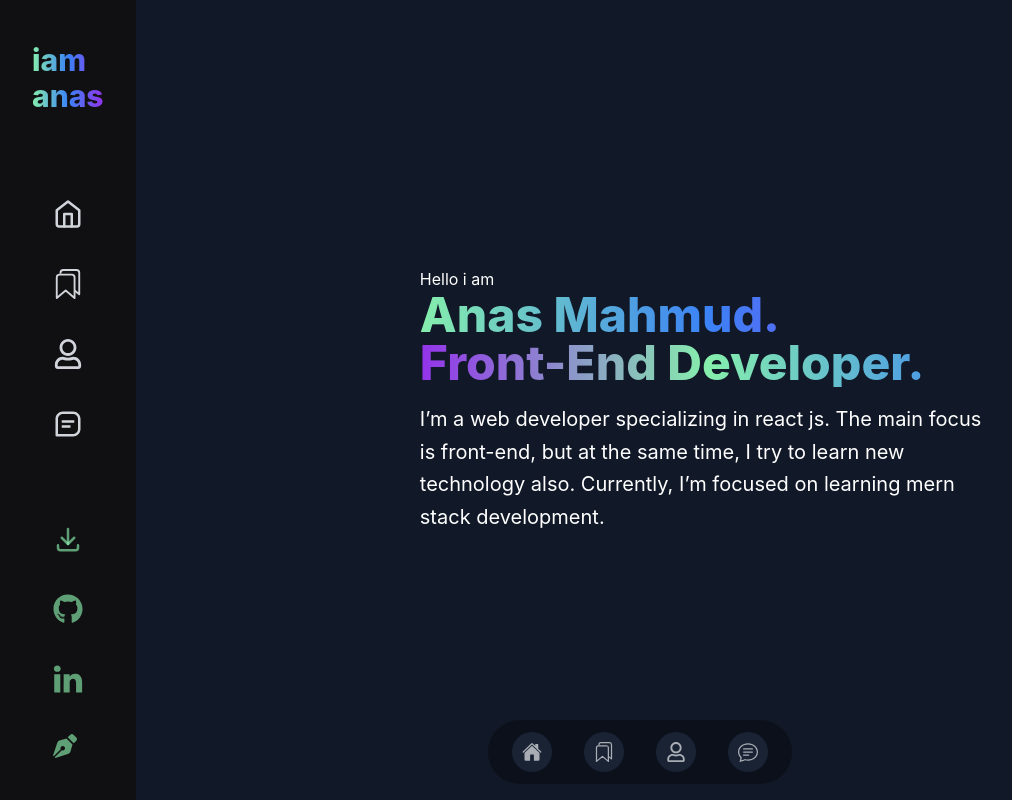
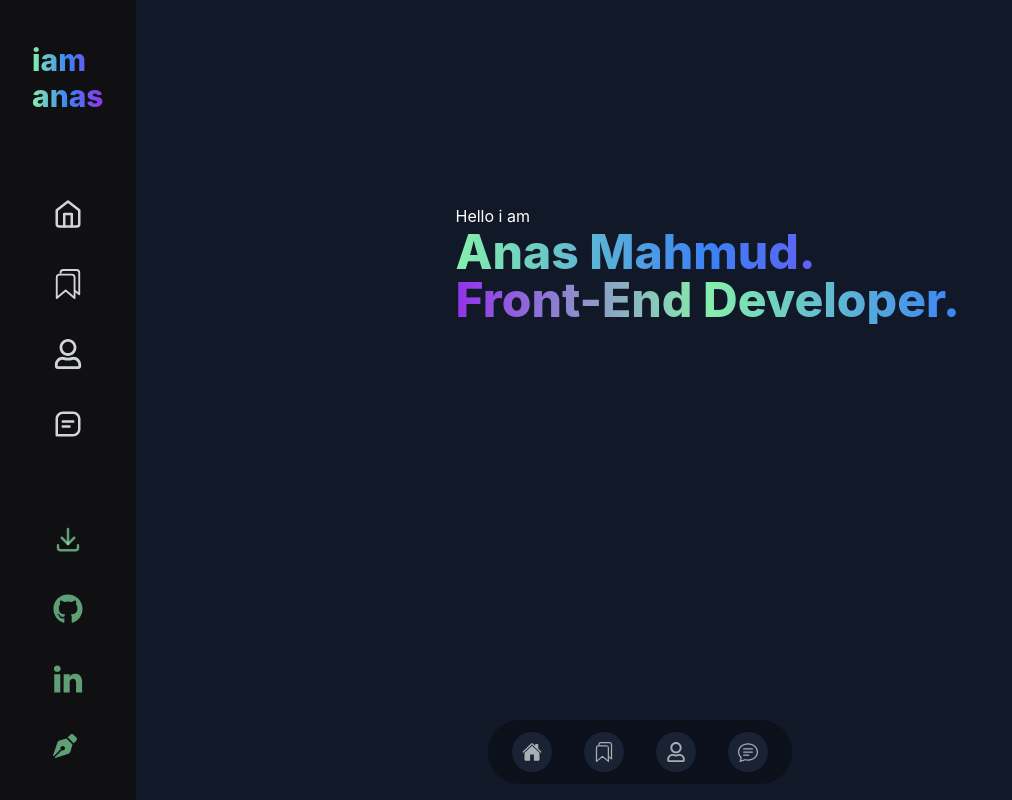
Before and after one commit to anas-mahmud/my-portfolio, a React (Create React App) app: page / in a window 1280 px wide. Shown: the top 800 px of the page, without its empty margins (0-1012 px from the left). Built offline with nearby package versions, Linux system fonts and the light colour scheme.

Commit message:
kicu hoy nai

```diff
--- a/src/App.css
+++ b/src/App.css
@@ -1,3 +1,3 @@
-.App {
+.app {
   background-color: #1A191D;
 }
--- a/src/App.js
+++ b/src/App.js
@@ -4,10 +4,8 @@ import router from './router/Route';
 
 function App() {
   return (
-    <div className="App">
-      <div className=''>
-        <RouterProvider router={router} />
-      </div>
+    <div className="app">
+      <RouterProvider router={router} />
     </div>
   );
 }
--- a/src/Layout/Main.js
+++ b/src/Layout/Main.js
@@ -5,12 +5,12 @@ import Navbar from './Navbar';
 
 const Main = () => {
     return (
-        <div className='flex flex-row-reverse'>
+        <div className='flex'>
+            <Navbar></Navbar>
             <div>
                 <Outlet></Outlet>
                 <MobileNav />
             </div>
-            <Navbar></Navbar>
         </div>
     );
 };
--- a/src/components/Home/Banner.js
+++ b/src/components/Home/Banner.js
@@ -4,18 +4,22 @@ const Banner = () => {
     return (
         <div id='home' className=''>
             <section class="bg-gray-900 text-white">
-                <div class="mx-auto max-w-screen-2xl px-4 lg:flex lg:h-screen lg:items-center">
-                    <div class="mx-auto max-w-full text-start">
+
+                <div class="w-full mx-auto pl:0  pt-16 h-[100vh] lg:h-screen">
+
+                    <div class="lg:h-[50vh] h-[40vh] grid place-content-center">
+
                         <span>Hello i am</span>
                         <h1 class="bg-gradient-to-r from-green-300 via-blue-500 to-purple-600 bg-clip-text lg:text-5xl font-extrabold text-transparent">
                             Anas Mahmud.
                         </h1>
                         <span class="sm:block bg-gradient-to-r from-purple-600 via-green-300 to-blue-500 bg-clip-text text-3xl font-extrabold text-transparent sm:text-5xl">Front-End Developer.</span>
 
-                        <p class="mx-auto mt-4 max-w-xl sm:text-xl sm:leading-relaxed">
+                        {/* <p class="mx-auto mt-4 max-w-xl sm:text-xl sm:leading-relaxed">
                             I’m a web developer specializing in react js. The main focus is front-end, but at the same time, I try to learn new technology also. Currently, I’m focused on learning mern stack development.
-                        </p>
+                        </p> */}
                     </div>
+
                 </div>
             </section>
 
```
